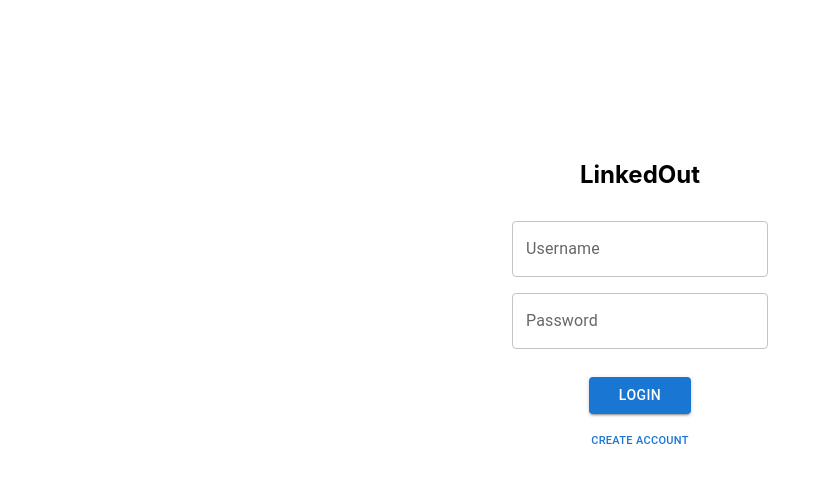
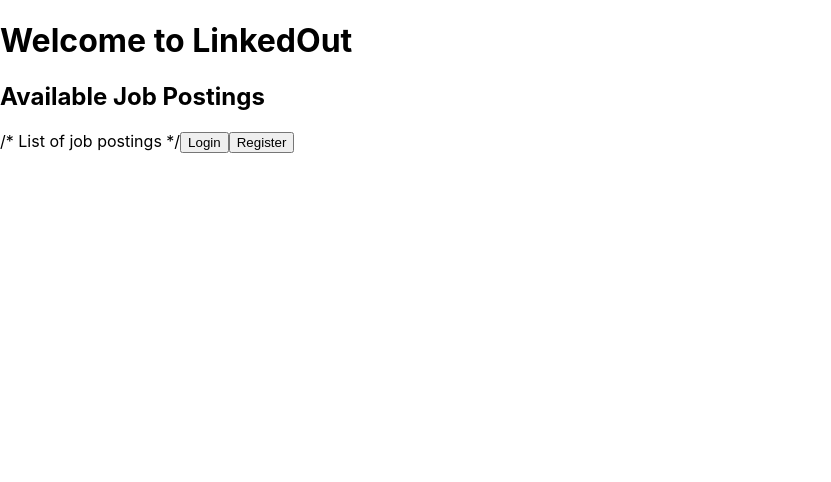
Before and after one commit to Lukateki/LinkedOut-SOEN341Project2023, a React (Create React App) app in the folder Frontend/linkedout/: page / in a window 1280 px wide. Shown: the top 482 px of the page, without its empty margins (0-831 px from the left). Built offline with nearby package versions, Linux system fonts and the light colour scheme.

Commit message:
Basic HomePage with links to login and registration pages

```diff
--- a/Frontend/linkedout/src/App.js
+++ b/Frontend/linkedout/src/App.js
@@ -1,18 +1,25 @@
 import LoginPage from './main/pages/LoginPage/LoginPage.tsx';
 import RegistrationPage from './main/pages/RegistrationPage/RegistrationPage.tsx';
 import NotFoundPage from './main/pages/404-Page/404Page.tsx';
+import HomePage from './main/pages/HomePage/HomePage.tsx';
 import { createBrowserRouter, RouterProvider } from 'react-router-dom';
 import './App.css';
 
 const router = createBrowserRouter([
   {
     path:"/",
-    element: <LoginPage />,
+    element: <HomePage />,
     errorElement:<NotFoundPage />
   },
   {
-    path:"/RegistrationPage",
-    element: <RegistrationPage />
+    path: '/login',
+    element: <LoginPage />,
+    errorElement: <NotFoundPage />
+  },
+  {
+    path: '/register',
+    element: <RegistrationPage />,
+    errorElement: <NotFoundPage />
   },
   /*
     To add a new route/url
--- a/Frontend/linkedout/src/main/pages/HomePage/HomePage.tsx
+++ b/Frontend/linkedout/src/main/pages/HomePage/HomePage.tsx
@@ -0,0 +1,26 @@
+import React from 'react';
+import { useNavigate } from "react-router-dom";
+
+const HomePage = () => {
+  const navigate = useNavigate();
+
+  const handleLoginClick = () => {
+    navigate('/login');
+  };
+
+  const handleRegisterClick = () => {
+    navigate('/register');
+  };
+
+  return (
+    <div>
+      <h1>Welcome to LinkedOut</h1>
+      <h2>Available Job Postings</h2>
+      /* List of job postings */
+      <button onClick={handleLoginClick}>Login</button>
+      <button onClick={handleRegisterClick}>Register</button>
+    </div>
+  );
+};
+
+export default HomePage;
```
